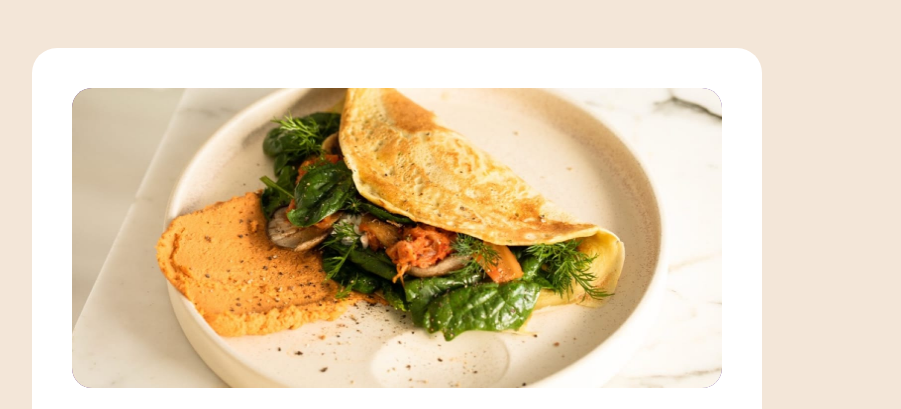
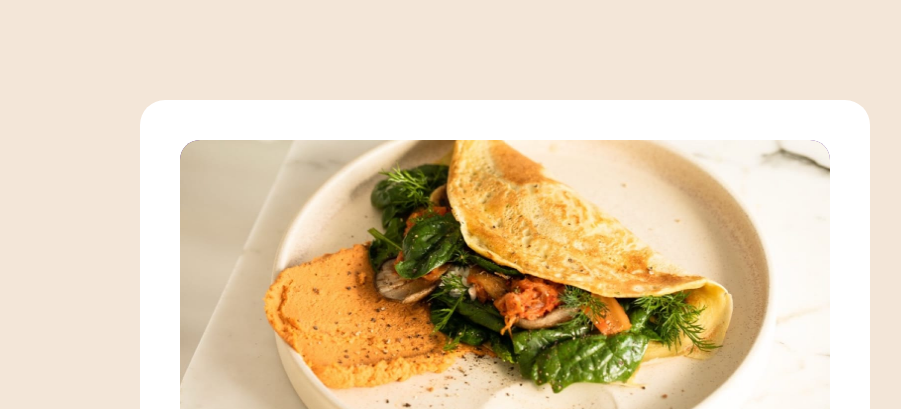
Before and after one commit to cie-cret/Recipe, a plain HTML site: page index.html in a window 1280 px wide. Shown: the top 409 px of the page, without its empty margins (243-1144 px from the left). Drawn offline with Linux system fonts and the light colour scheme.

Commit message:
second commit

```diff
--- a/style.css
+++ b/style.css
@@ -33,14 +33,15 @@ body {
     flex-direction: column;
     justify-self: center;
     align-items: center;
-    position: absolute;
+    /* position: absolute;
     top: 0;
     bottom: auto;
     left: 0;
-    right: 0;
+    right: 0; */
     width: 730px;
     padding: 20px;
-    margin: 3rem 0;
+    margin: 100px;
+    margin-inline-start: 25%;
 }
 
 .text {
```
